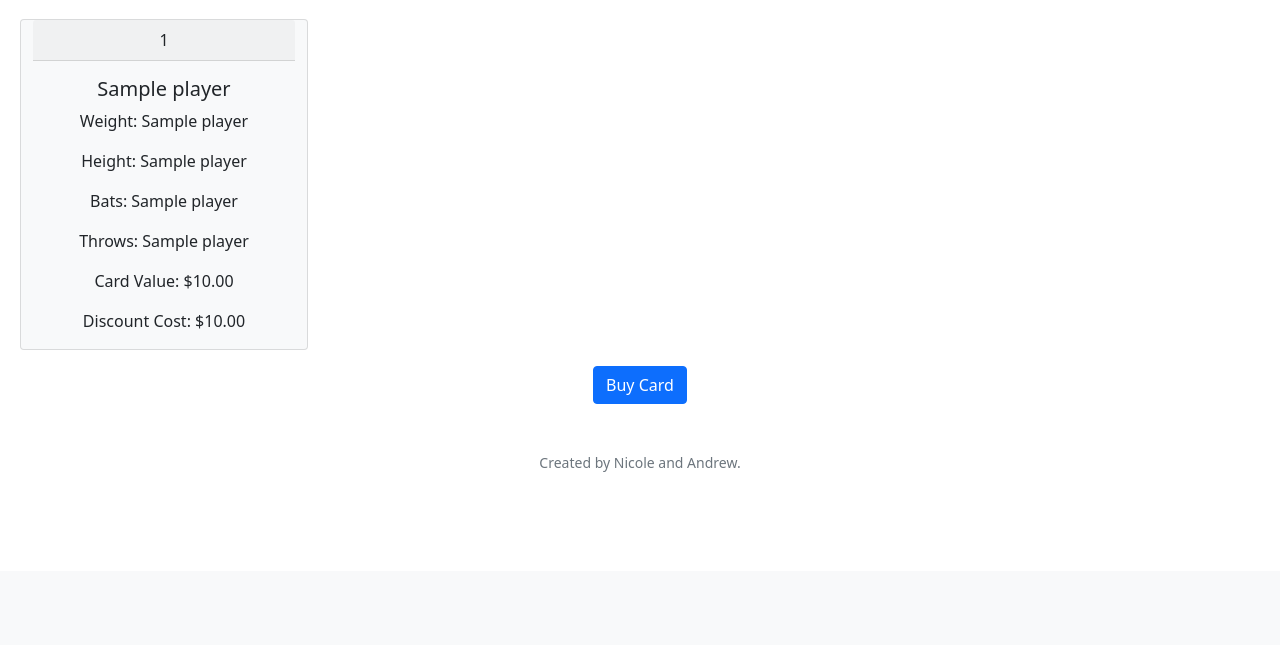
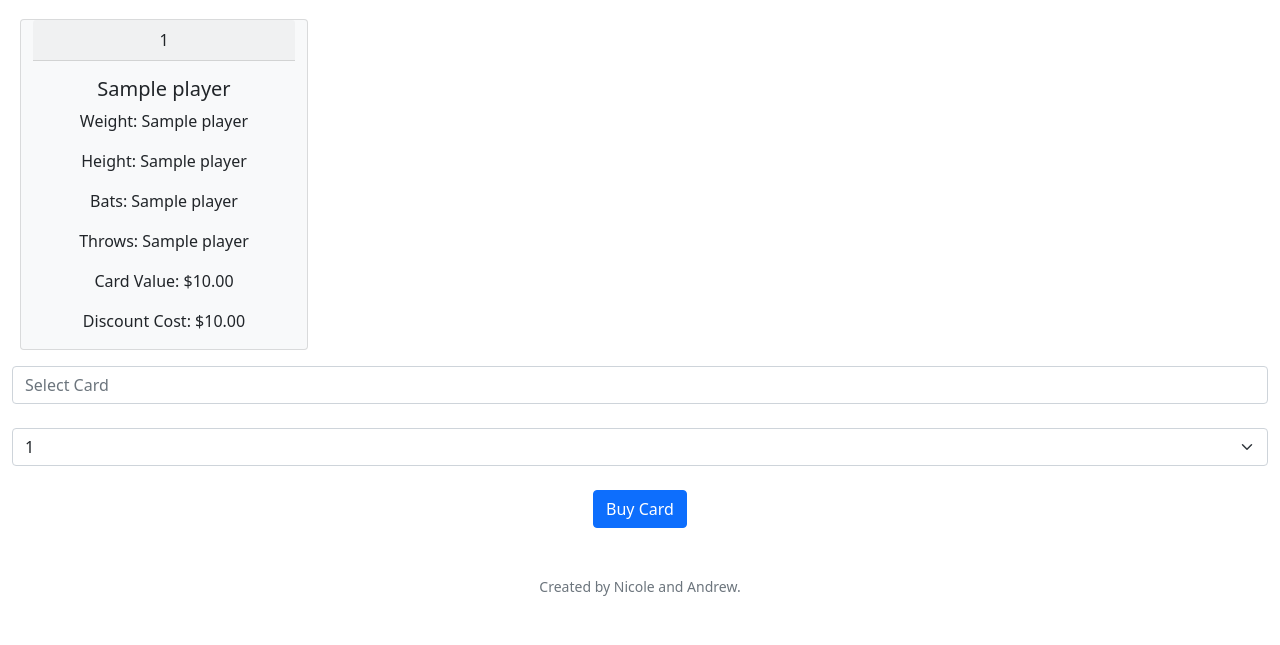
Before and after one commit to snpierce/wildswitch, a Flask app: template templates/buy.html in a window 1280 px wide. Shown: the part 229-874 px from the top of the page. Before the commit the page ends 701 px from the top, so only its background shows below. Run offline with Flask 2, Linux system fonts and the light colour scheme; the template is opened without the code that fills it: most values are stand-ins (such as "Sample title", 1, 10 or a date in 2020).

Commit message:
checkpoint

```diff
--- a/app.py
+++ b/app.py
@@ -46,15 +46,29 @@ def after_request(response):
 @app.route("/buy", methods=["GET", "POST"])
 @login_required
 def buy():
+    global players
+
     if request.method == "POST":
          cur.execute("SELECT cash FROM Users WHERE username = ?", (session["user_id"],))
          cash = int(cur.fetchone()[0])
 
-         player = request.form.get("player")
-         return apology(player)
+         player = request.form.get("buy")
+
+         cur.execute("SELECT value FROM People WHERE playerID = ?", (players[player][0],))
+         temp = float(cur.fetchone()[0])
+         cost = temp * 0.8
+
+         if cost > cash:
+             return apology("Can't afford - please add money to account.")
+         else:
+             cur.execute("INSERT INTO Cards (username, playerID, value, status) VALUES (?, ?, ?, ?)", (session["user_id"], players[player][0], temp, '0',))
+             cur.execute("UPDATE Users SET cash = cash - cost WHERE username = ?", (session["user_id"],))
+             cur.execute("UPDATE People SET status = '1' WHERE playerID = ?", (players[player][0],))
+             cur.commit()
+
+         return redirect("/")
 
     else:
-        global players
         return render_template("buy.html", players=players)
 
 
@@ -200,6 +214,10 @@ def register():
         # log user into session by id
         session["user_id"] = rows[0][1]
 
+        cur.execute("SELECT * FROM People WHERE status = '0' ORDER BY RANDOM() LIMIT 8")
+        global players
+        players = list(cur.fetchall())
+
         # redirect user to home page
         return redirect("/")
 
--- a/templates/buy.html
+++ b/templates/buy.html
@@ -6,7 +6,6 @@
 
 {% block main %}
 <h1>Card Market</h1><br><br>
-<form action="/buy" method="post">
 <div class="row">
 {% for player in players %}
     <div class="card bg-light mb-3" style="max-width: 18rem; margin: 20px;">
@@ -21,8 +20,22 @@
         <p class="card-text"> Discount Cost: {{ (player[8]*0.80) | usd }} </p>
         </div>
     </div>
-</form>
   {% endfor %}
 </div>
-<button class="btn btn-primary" type="submit" >Buy Card</button>
+<form action="/buy" method="post">
+    <input type="text" class="form-control col-xs-3" placeholder="Select Card" name="buy" required>
+        <br>
+        <select class="form-select col-xs-2" name="criteria">
+                <option value=0>{{ players[0][0] }}</option>
+                <option value=1>{{ players[1][0] }}</option>
+                <option value=2>{{ players[2][0] }}</option>
+                <option value=3>{{ players[3][0] }}</option>
+                <option value=4>{{ players[4][0] }}</option>
+                <option value=5>{{ players[5][0] }}</option>
+                <option value=6>{{ players[6][0] }}</option>
+                <option value=7>{{ players[7][0] }}</option>
+        </select>
+        <br>
+    <button class="btn btn-primary" type="submit" >Buy Card</button>
+</form>
 {% endblock %}
```
Also changed, not shown: 2 other files.
